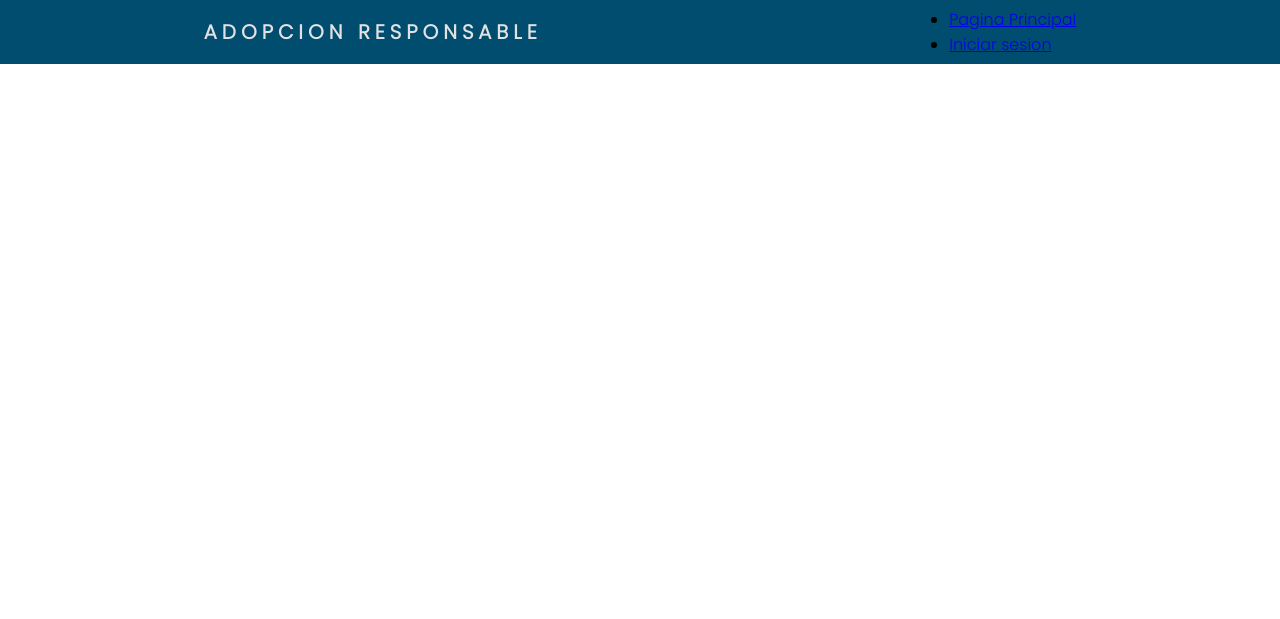
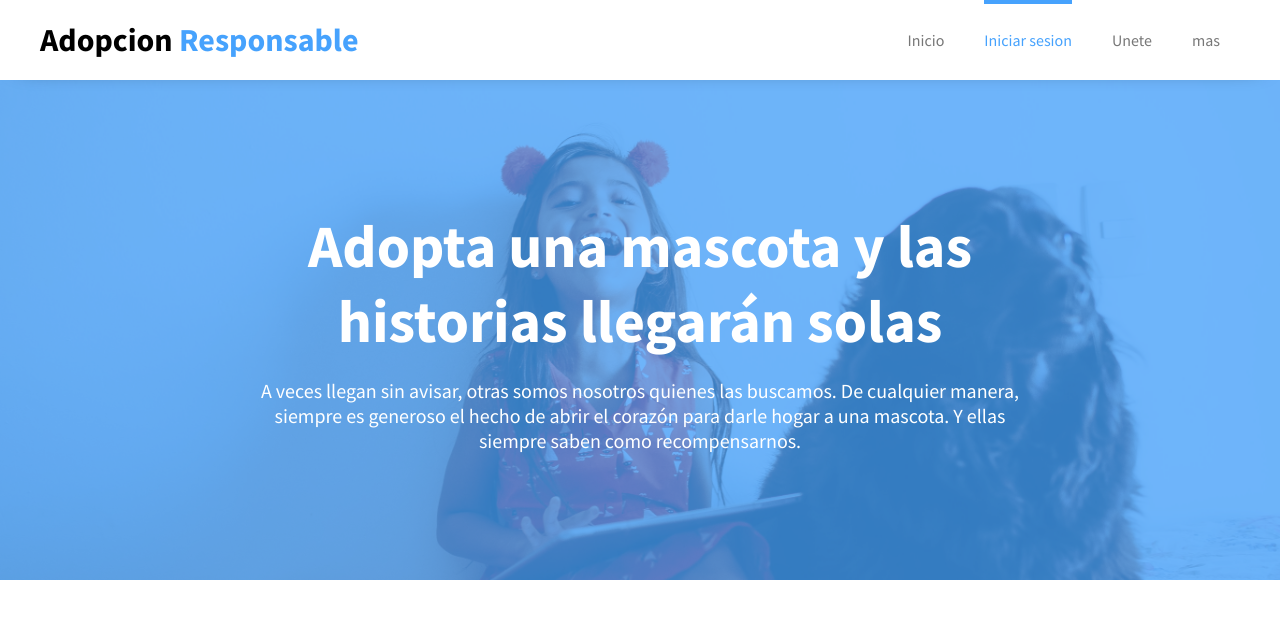
Before and after one commit to jcnb1/Proyecto_final, a Django app: page / in a window 1280 px wide. Shown: the top 619 px of the page. Run offline with Django 3.2, Linux system fonts and the light colour scheme.

Commit message:
mesagge(cambio 2.0)

```diff
--- a/proyecto_adopcion/proyecto_adopcion/settings.py
+++ b/proyecto_adopcion/proyecto_adopcion/settings.py
@@ -120,8 +120,11 @@ USE_TZ = True
 # https://docs.djangoproject.com/en/3.1/howto/static-files/
 
 STATIC_URL = '/static/'
-STATICFILES_DIRS = [BASE_DIR / "static",'/Proyecto final/proyecto_adopcion/static/',]
+STATICFILES_DIRS = [
+    os.path.join(BASE_DIR, 'static')
+]
 
+MEDIA_URL = '/images/'
 
 
 
--- /dev/null
+++ b/proyecto_adopcion/static/css/style.css
@@ -0,0 +1,136 @@
+@import url('https://fonts.googleapis.com/css2?family=Source+Sans+Pro:ital,wght@0,200;0,300;0,400;0,600;0,700;0,900;1,200;1,300;1,400;1,600;1,700;1,900&display=swap');
+
+*{
+    margin: 0px;
+    padding: 0px;
+    box-sizing: border-box;
+    text-decoration: none;
+    font-family: 'Source Sans Pro', sans-serif;
+}
+
+header{
+    position: fixed;
+    top: 0;
+    left: 0;
+    width: 100%;
+    height: 80px;
+    background: #fff;
+    box-shadow: 0 4px 25px -22px black;
+    z-index: 2;
+}
+
+.header-content{
+    max-width: 1200px;
+    margin: auto;
+    display: flex;
+    justify-content: space-between;
+}
+
+.logo{
+    height: 80px;
+    display: flex;
+    justify-content: center;
+    align-items: center;
+}
+
+.logo h1 b{
+    color: #46a2fd;
+}
+
+.menu{
+    height: 80px;
+}
+
+.menu nav{
+    height: 100%;
+}
+
+.menu nav ul{
+    height: 100%;
+    display: flex;
+    justify-content: center;
+    align-items: center;
+    list-style: none;
+}
+
+.menu nav ul li{
+    height: 100%;
+    margin: 0px 20px;
+    display: flex;
+    justify-content: center;
+    align-items: center;
+    position: relative;
+}
+
+.menu-selected:before{
+    content: '';
+    width: 100%;
+    height: 4px;
+    background: #46a2fd;
+    position: absolute;
+    top: 0;
+    left: 0;
+}
+
+.menu nav ul li a{
+    color: #777;
+    transition: color 300ms;
+}
+
+.menu nav ul li a:hover{
+    color: #46a2fd;
+}
+
+.menu .text-menu-selected{
+    color: #46a2fd;
+}
+
+/*Portada*/
+
+.container-cover{
+    width: 100%;
+    height: 500px;
+    position: relative;
+    top: 80px;
+    background-image: url("/static/images/imagen4.jpg");
+    background-position: center;
+    background-size: cover;
+    background-repeat: no-repeat;
+}
+
+.container-cover:before{
+    content: "";
+    width: 100%;
+    height: 100%;
+    background-color: #46a2fd;
+    opacity: 75%;
+    position: absolute;
+    top: 0;
+    left: 0;
+}
+
+.container-cover-info{
+    max-width: 800px;
+    height: 500px;
+    margin: auto;
+    text-align: center;
+    display: flex;
+    flex-direction: column;
+    justify-content: center;
+    align-items: center;
+    position: relative;
+    z-index: 1;
+}
+
+.container-cover-info h1{
+    font-size: 60px;
+    font-weight: 500px;
+    color: white;
+    margin-bottom: 20px;
+}
+
+.container-cover-info p{
+    color: white;
+    font-size: 20px;
+    font-weight: 300px;
+}
--- a/proyecto_adopcion/static/style.css
+++ /dev/null
@@ -1,21 +0,0 @@
-*{
-    margin: 0px;
-    padding: 0px;
-    box-sizing: border-box;
-}
-
-nav{
-    display:flex;
-    justify-content: space-around;
-    align-items: center;
-    min-height: 8vh;
-    background-color: rgb(0, 77, 112);
-    font-family: 'Poppins', sans-serif;
-}
-
-.logo{
-    color: rgb(226, 226, 226);
-    text-transform: uppercase;
-    letter-spacing: 5px;
-    font-size: 20px;
-}
--- a/proyecto_adopcion/templates/inicio.html
+++ b/proyecto_adopcion/templates/inicio.html
@@ -1,27 +1,48 @@
+{% load static %}
 <!DOCTYPE html>
-<html lang= "es">
-
+<html lang="en">
 <head>
     <meta charset="UTF-8">
+    <meta http-equiv="X-UA-Compatible" content="IE=edge">
     <meta name="viewport" content="width=device-width, initial-scale=1.0">
-    <meta http-equiv="X-UA-Compatible" content="ie=edge">
-    <link rel="stylesheet" href="/static/style.css">
-    <link rel="preconnect" href="https://fonts.gstatic.com">
-    <link href="https://fonts.googleapis.com/css2?family=Poppins:wght@300&display=swap" rel="stylesheet">
-    <title>ADOPCION RESPONSABLE</title>
+    <link rel="stylesheet" href="{% static  'css/style.css' %}">
+    <title>Adopcion Responsable</title>
+</head>
+<body>
 
-</head>
+    <!-- Header - menu-->
+    <header>
 
-<body>
-    <nav>
-        <div class="logo">
-            <h4>Adopcion Responsable</h4>
+        <div class="header-content">
+
+            <div class="logo">
+                <h1>Adopcion <b>Responsable</b></h1>
+            </div>
+
+            <div class="menu">
+
+                <nav>
+                    <ul>
+                        <li><a href="#">Inicio</a></li>
+                        <li class="menu-selected"><a href="#" class="text-menu-selected">Iniciar sesion</a></li>
+                        <li><a href="#">Unete</a></li>
+                        <li><a href="#">mas</a></li>
+                    </ul>
+                </nav>
+
+            </div>
+
         </div>
-        <ul>
-            <li><a href="inicio.html">Pagina Principal</a></li>
-            <li><a href="login.html">Iniciar sesion</a></li>
-        </ul>
-    </nav>
+
+    </header>
+
+    <!--Portada-->
+    <div class="container-cover">
+        <div class="container-cover-info">
+            <h1>Adopta una mascota y las historias llegarán solas</h1>
+            <p>A veces llegan sin avisar, otras somos nosotros quienes las buscamos. De cualquier manera, siempre es generoso el hecho de abrir el corazón para darle hogar a una mascota. Y ellas siempre saben como recompensarnos.</p>
+        </div>
+    </div>
+
 </body>
-
 </html>
```
Also changed, not shown: proyecto_adopcion/static/images/imagen1.jpg (added), proyecto_adopcion/static/images/imagen2.jpg (added), proyecto_adopcion/static/images/imagen3.jpg (added), proyecto_adopcion/static/images/imagen4.jpg (added), 1 other file.
